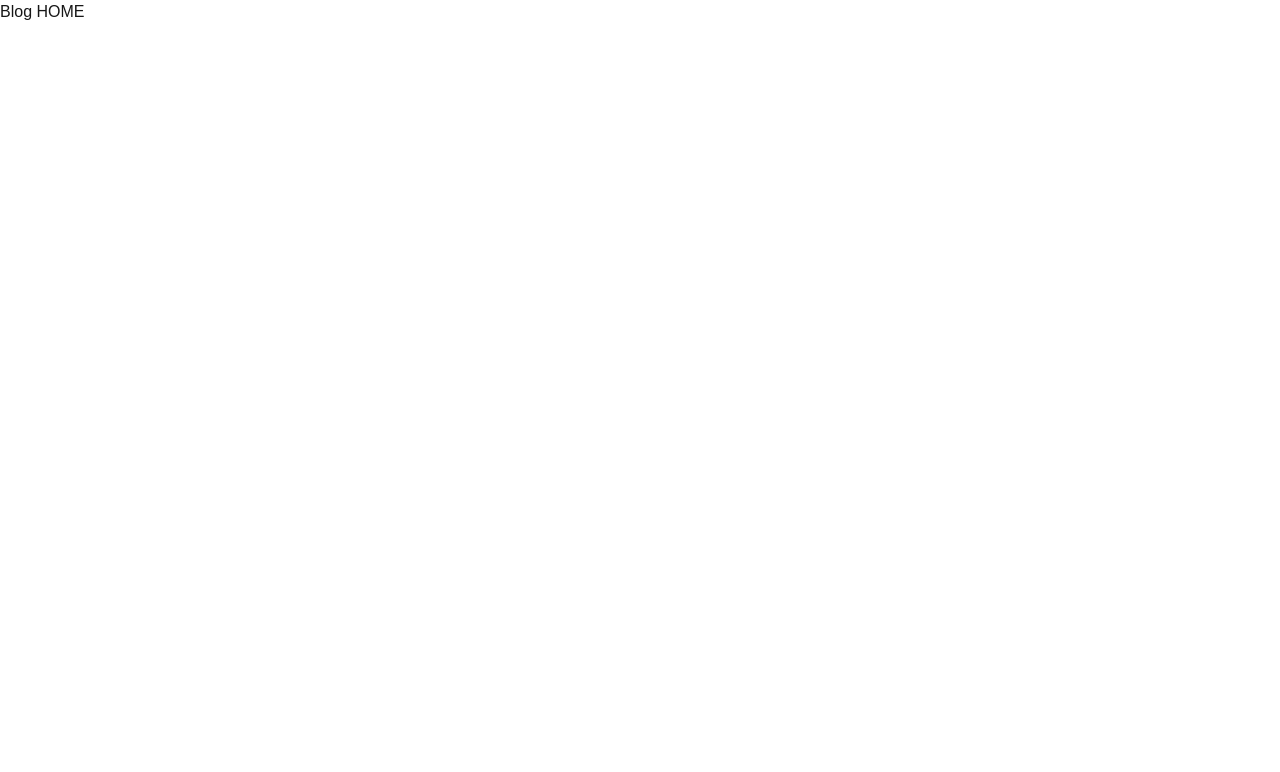
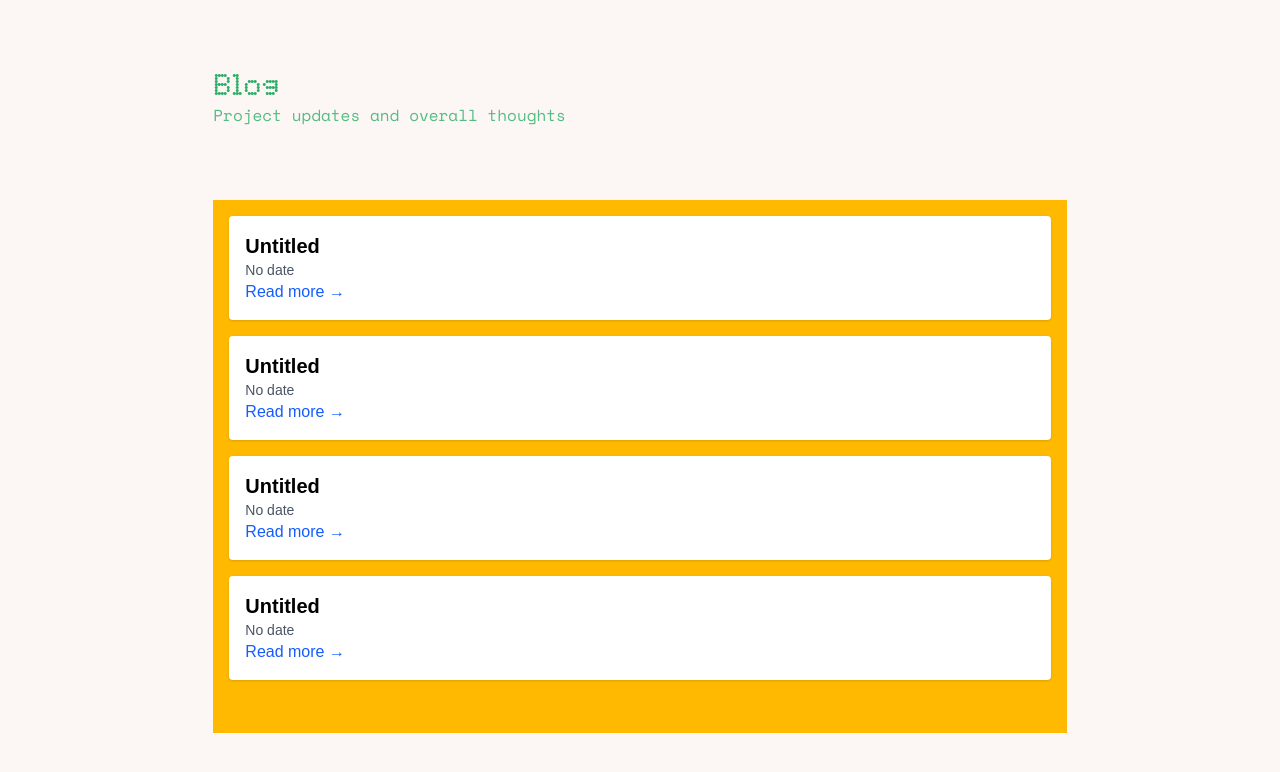
Before and after one commit to Chad1704/websitelaunch, a Next.js app: page /blog in a window 1280 px wide. Shown: the top 772 px of the page. Built offline with nearby package versions, Linux system fonts and the light colour scheme.

Commit message:
building blog page

```diff
--- a/app/blog/blog.jsx
+++ b/app/blog/blog.jsx
@@ -1,12 +1,36 @@
-"use client";
-import React from "react";
+// app/blog/page.jsx
+import { getAllPosts } from "../getPosts";
+import Link from "next/link";
 
-function Blog() {
+export default function BlogPage() {
+  const posts = getAllPosts();
+
   return (
-    <>
-      <div>Blog HOME</div>
-    </>
+    <div className="bg-dark min-h-screen h-fit grid grid-rows-12 grid-cols-12">
+      <div className="col-start-3 row-start-2 col-span-8">
+        <div className="by7 text-3xl text-light">Blog</div>
+        <div className="font-mono text-light opacity-80">
+          Project updates and overall thoughts
+        </div>
+      </div>
+
+      <div className="col-start-3 row-start-4 col-span-8 row-span-8 bg-amber-400 p-4 space-y-4">
+        {posts.map((post) => (
+          <div
+            key={post.slug}
+            className="bg-white text-black p-4 rounded shadow"
+          >
+            <h2 className="text-xl font-bold">{post.title}</h2>
+            <p className="text-sm text-gray-600">{post.date}</p>
+            <Link
+              href={`/blog/${post.slug}`}
+              className="text-blue-600 hover:underline"
+            >
+              Read more →
+            </Link>
+          </div>
+        ))}
+      </div>
+    </div>
   );
 }
-
-export default Blog;
--- /dev/null
+++ b/app/getPosts.js
@@ -0,0 +1,27 @@
+"use client";
+import fs from "fs";
+import path from "path";
+import matter from "gray-matter";
+
+export function getAllPosts() {
+  const postsDirectory = path.join(process.cwd(), "app/blog/[slug]/posts");
+  const filenames = fs.readdirSync(postsDirectory);
+
+  const posts = filenames
+    .filter((name) => name.endsWith(".mdx"))
+    .map((filename) => {
+      const filePath = path.join(postsDirectory, filename);
+      const fileContents = fs.readFileSync(filePath, "utf8");
+
+      const { data } = matter(fileContents);
+
+      return {
+        slug: filename.replace(/\.mdx$/, ""),
+        title: data.title || "Untitled",
+        date: data.date || "No date",
+        ...data,
+      };
+    });
+
+  return posts;
+}
```
